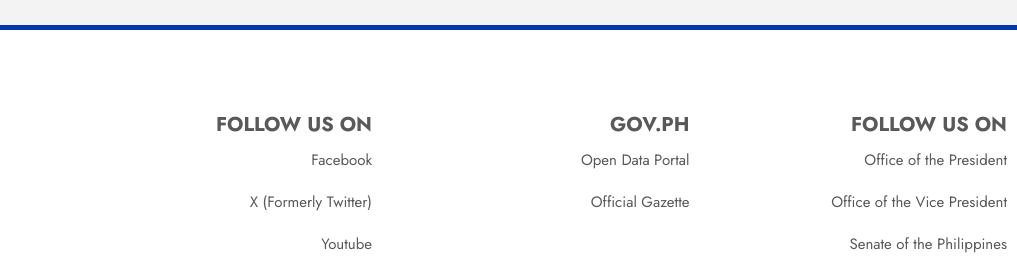
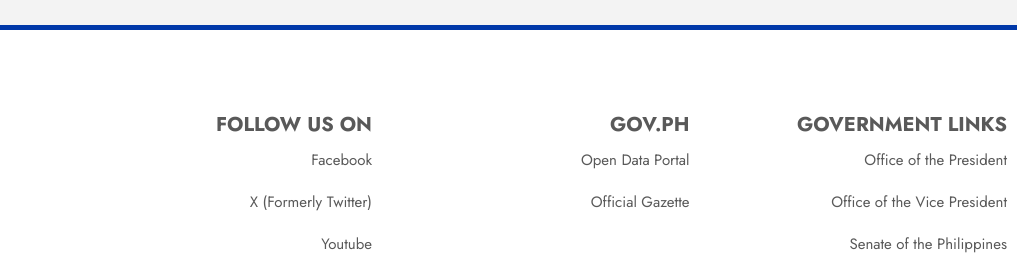
Before and after one commit to hakeemsharif/rype, a plain HTML site: page index.html in a window 1280 px wide. Shown: the part 2680-2952 px from the top of the page, 263-1280 px from the left. Drawn offline with Linux system fonts and the light colour scheme.

Commit message:
Update 1.1
Fixed "Follow Us On" to "Government Links"

```diff
--- a/index.html
+++ b/index.html
@@ -367,7 +367,7 @@
                 </div>
 
                 <div class="footer-info">
-                    <h2>FOLLOW US ON</h2>
+                    <h2>GOVERNMENT LINKS</h2>
                     <ul>
                         <li>Office of the President</li>
                         <li>Office of the Vice President</li>
```
Also changed, not shown: pages/news.html (+1 -1 lines).
